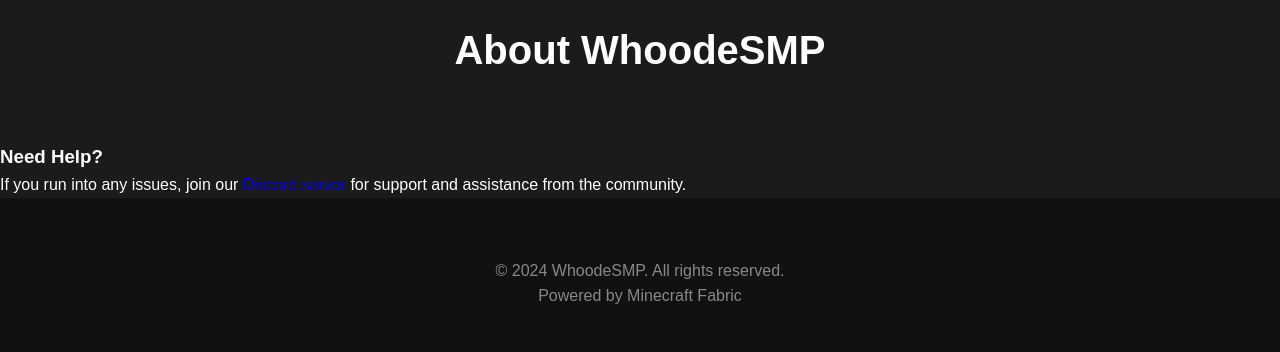
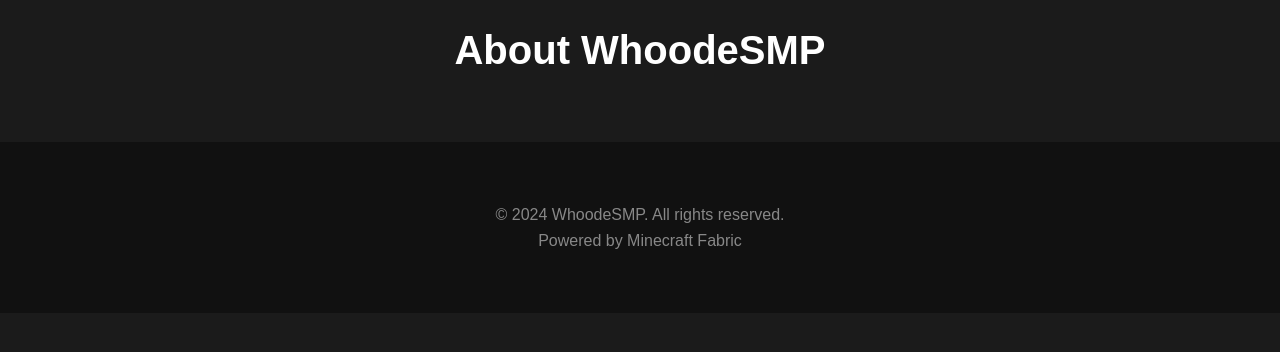
Before and after one commit to Whoodels/Whoodels.github.io, a plain HTML site: page index.html in a window 1280 px wide. Shown: the part 822-1174 px from the top of the page. After the commit the page ends 1135 px from the top, so only its background shows below. Drawn offline with Linux system fonts and the light colour scheme.

Commit message:
Update index.html

```diff
--- a/index.html
+++ b/index.html
@@ -21,12 +21,6 @@
             <h2>About WhoodeSMP</h2>
             <p></p>
         </div>
-    </section>
-        <div class="help">
-            <h3>Need Help?</h3>
-            <p>If you run into any issues, join our <a href="https://discord.gg/6zGMVw2Ubx" target="_blank">Discord server</a> for support and assistance from the community.</p>
-        </div>
-    </div>
 </section>
 
     <footer>
```
